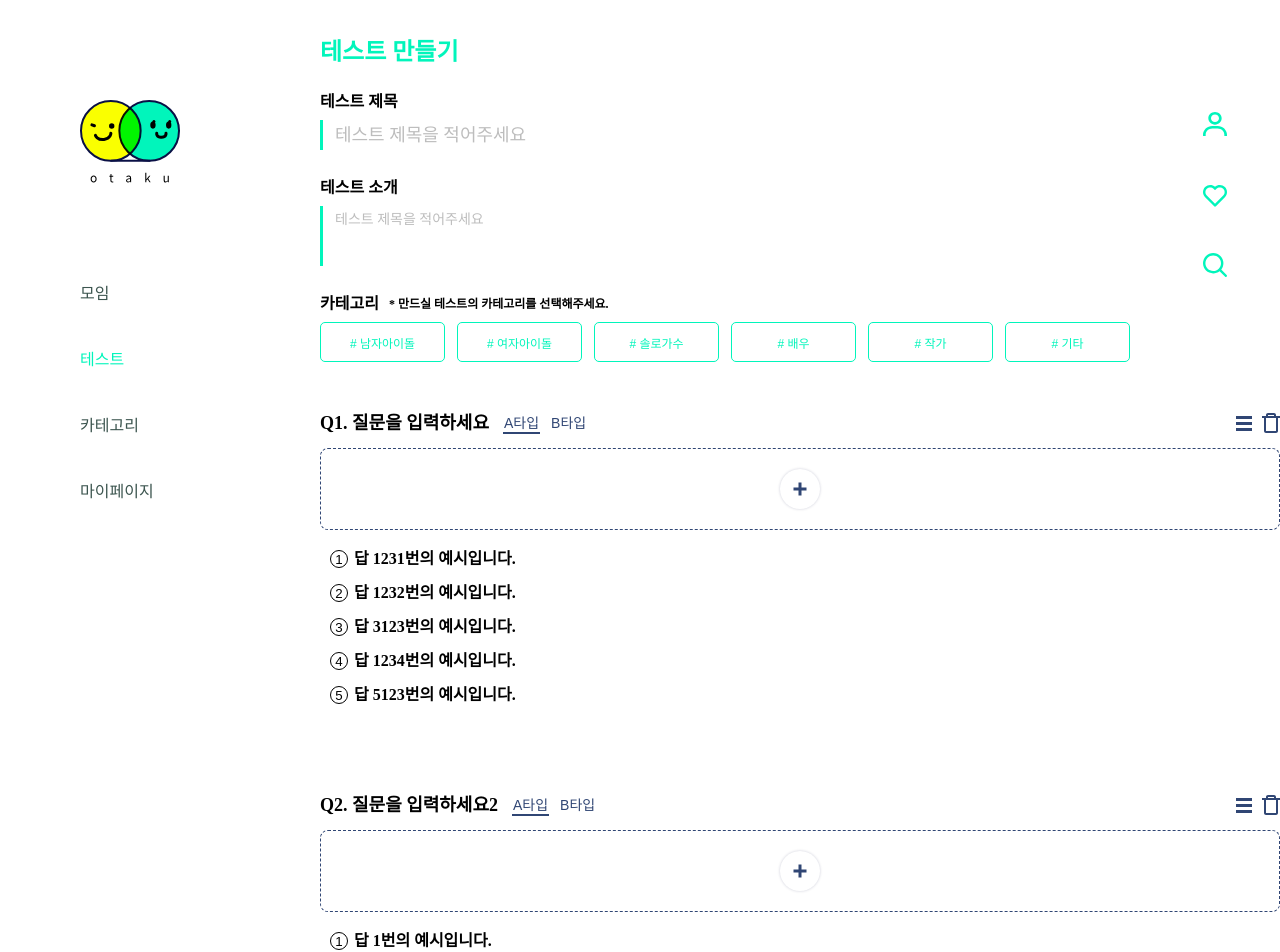
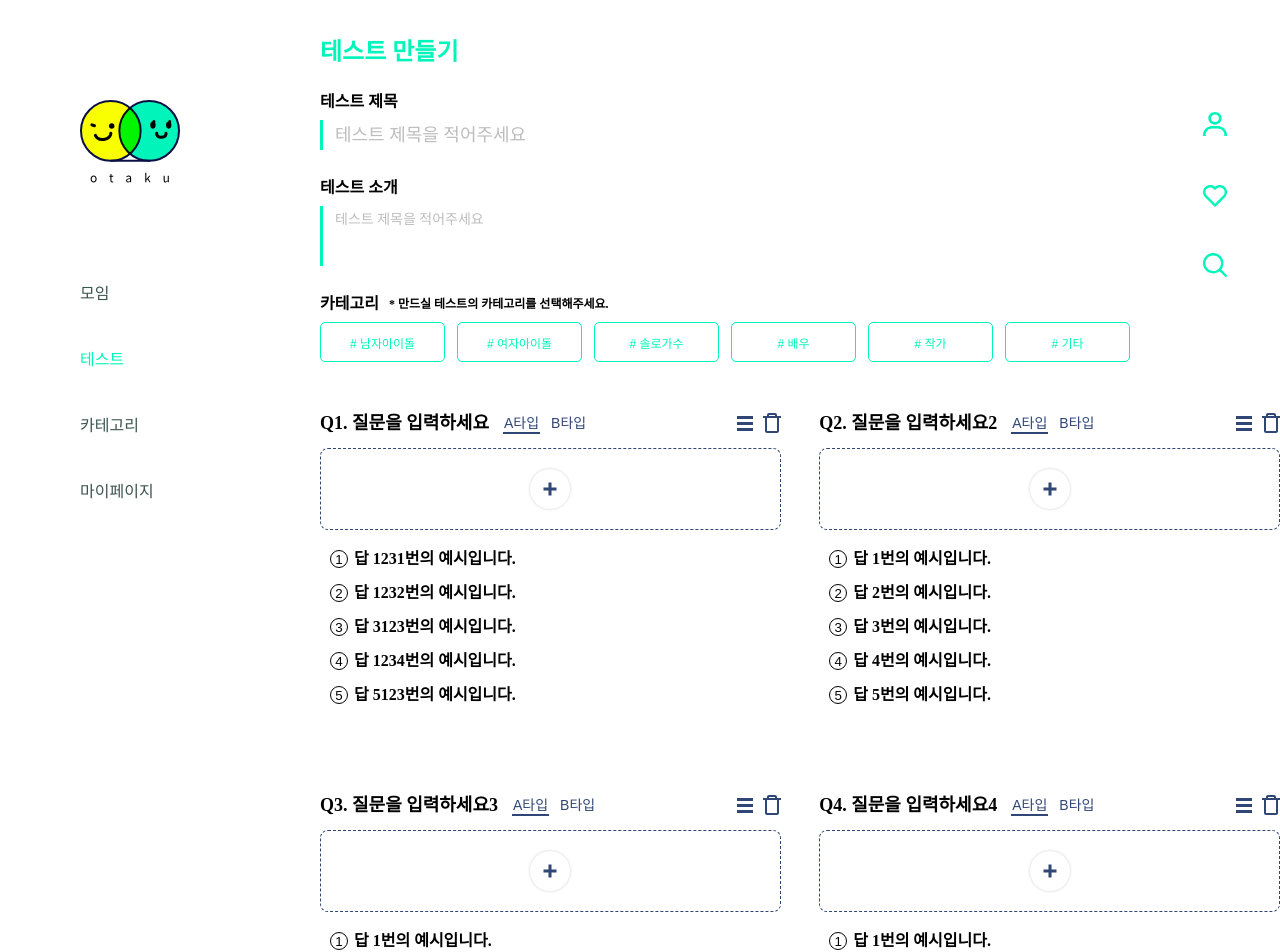
Before and after one commit to lmotp/otaku, a React (Create React App) app: page /test/make in a window 1280 px wide. Shown: the top 952 px of the page. Built offline with nearby package versions, Linux system fonts and the light colour scheme; a web font is replaced by a local one.

Commit message:
MakeTestQuiz delete QuizCard logic make

```diff
--- a/src/components/TestMake/MakeTestQuiz.tsx
+++ b/src/components/TestMake/MakeTestQuiz.tsx
@@ -8,12 +8,13 @@ import { CSS } from '@dnd-kit/utilities';
 
 interface QuizInfoProps {
   quizInfo: IQuizInfo;
+  onDeletQuizItem: (itemId: number) => void;
   index: number;
   id: number;
   handle: boolean;
 }
 
-const MakeTestQuiz = ({ quizInfo, id }: QuizInfoProps) => {
+const MakeTestQuiz = ({ quizInfo, id, onDeletQuizItem }: QuizInfoProps) => {
   const [quizType, setQuizType] = useState<string>('A타입');
   const [addContentState, setAddContentState] = useState<boolean>(false);
   const textAreaRef = useRef<any>(null);
@@ -33,13 +34,11 @@ const MakeTestQuiz = ({ quizInfo, id }: QuizInfoProps) => {
     setAddContentState(true);
   };
 
-  const onDeletQuizItem = () => {};
-
   const style = {
     transform: CSS.Transform.toString(transform),
     transition,
     display: 'inline-block',
-    width: '100%',
+    width: '48%',
     backgroundColor: '#ffffff',
     paddingBottom: '90px',
     zIndex: isDragging ? '100' : 'auto',
@@ -64,7 +63,7 @@ const MakeTestQuiz = ({ quizInfo, id }: QuizInfoProps) => {
         </QuizTopWrapLeft>
         <QuizTopWrapRight>
           <IconMoveMenu {...listeners} {...attributes} />
-          <IconTrash onClick={onDeletQuizItem} />
+          <IconTrash onClick={() => onDeletQuizItem(id)} />
         </QuizTopWrapRight>
       </QuizTopWrap>
       {addContentState ? (
--- a/src/pages/TestMake.tsx
+++ b/src/pages/TestMake.tsx
@@ -70,6 +70,7 @@ const TestMake = () => {
     setActiveButton(value);
   };
 
+  // 제목, 설명문 onChange 값
   const onchangeTitle = (e: ChangeEvent<HTMLInputElement>) => {
     setTextTitle(e.target.value);
   };
@@ -77,6 +78,7 @@ const TestMake = () => {
     setTextContent(e.target.value);
   };
 
+  // 메뉴 드래그 앤 드랍 함수
   const sensors = useSensors(
     useSensor(PointerSensor),
     useSensor(KeyboardSensor, {
@@ -94,6 +96,19 @@ const TestMake = () => {
 
         return arrayMove(items, oldIndex, newIndex);
       });
+    }
+  };
+
+  // 메뉴 삭제 함수
+  const onDeletQuizItem = (itemId: number) => {
+    const confirmState = window.confirm('삭제하시겠습니까?');
+
+    if (confirmState) {
+      setQuizTestList(
+        testQuizList.filter((info) => {
+          return info.id !== itemId;
+        }),
+      );
     }
   };
 
@@ -122,7 +137,16 @@ const TestMake = () => {
         <QuizContainer>
           <SortableContext items={testQuizList.map((info) => info.id)} strategy={rectSortingStrategy}>
             {testQuizList.map((info) => {
-              return <MakeTestQuiz key={info.id} quizInfo={info} index={info.id} handle={true} id={info.id} />;
+              return (
+                <MakeTestQuiz
+                  key={info.id}
+                  quizInfo={info}
+                  index={info.id}
+                  handle={true}
+                  id={info.id}
+                  onDeletQuizItem={onDeletQuizItem}
+                />
+              );
             })}
           </SortableContext>
         </QuizContainer>
@@ -154,6 +178,8 @@ const TagTitle = styled.div`
 `;
 
 const QuizContainer = styled.ul`
+  display: flex;
+  flex-wrap: wrap;
+  justify-content: space-between;
   column-width: 635px;
-  column-gap: 30px;
 `;
```
